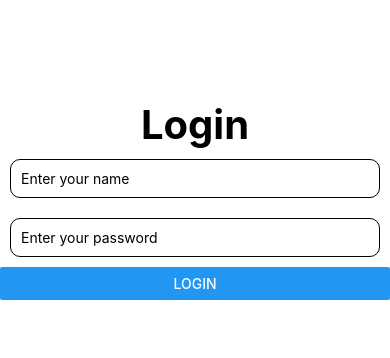
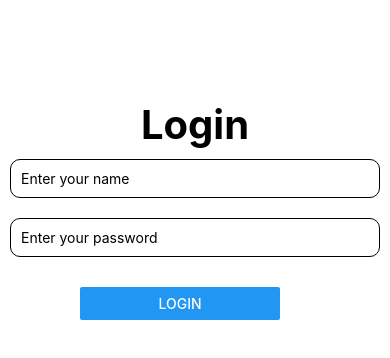
Before and after one commit to abhay9656/React_Native, a React Native app: screen / in a window 390 px wide. Shown: the top 358 px of the page. Built offline with nearby package versions, Linux system fonts and the light colour scheme.

Commit message:
Update LoginScreen component with styled login button

```diff
--- a/screens/LoginScreen.jsx
+++ b/screens/LoginScreen.jsx
@@ -16,14 +16,15 @@ const LoginScreen = () => {
         }}
       />
       <TextInput style={styles.input} placeholder="Enter your password" />
-      <Button
+      <View style={{width:200,marginLeft:80,marginTop:20}}><Button
         title="Login"
         color=""
         style={{
           width: "100px",
           borderRadius: "5px",
         }}
-      />
+      /></View>
+
     </View>
   );
 };
```
